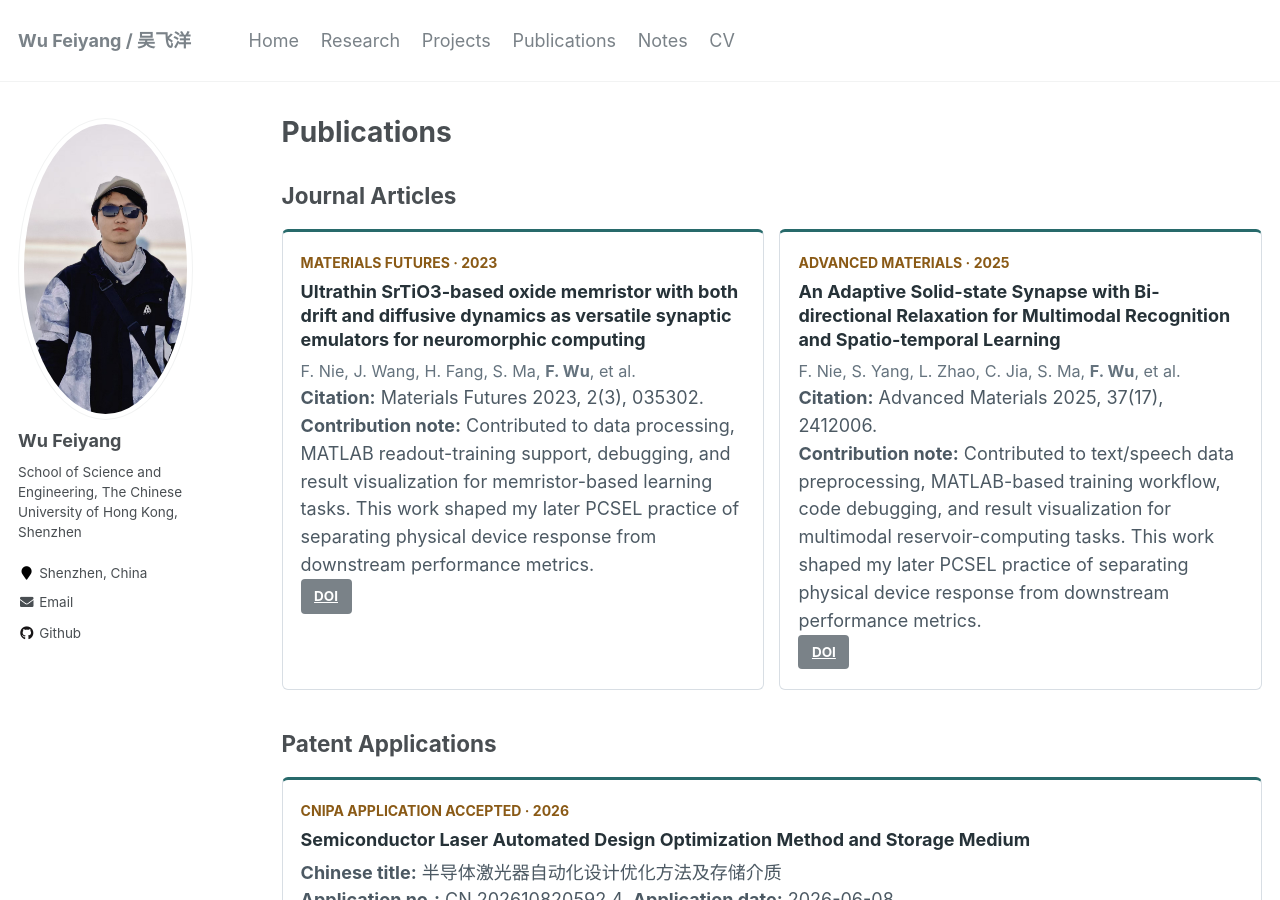
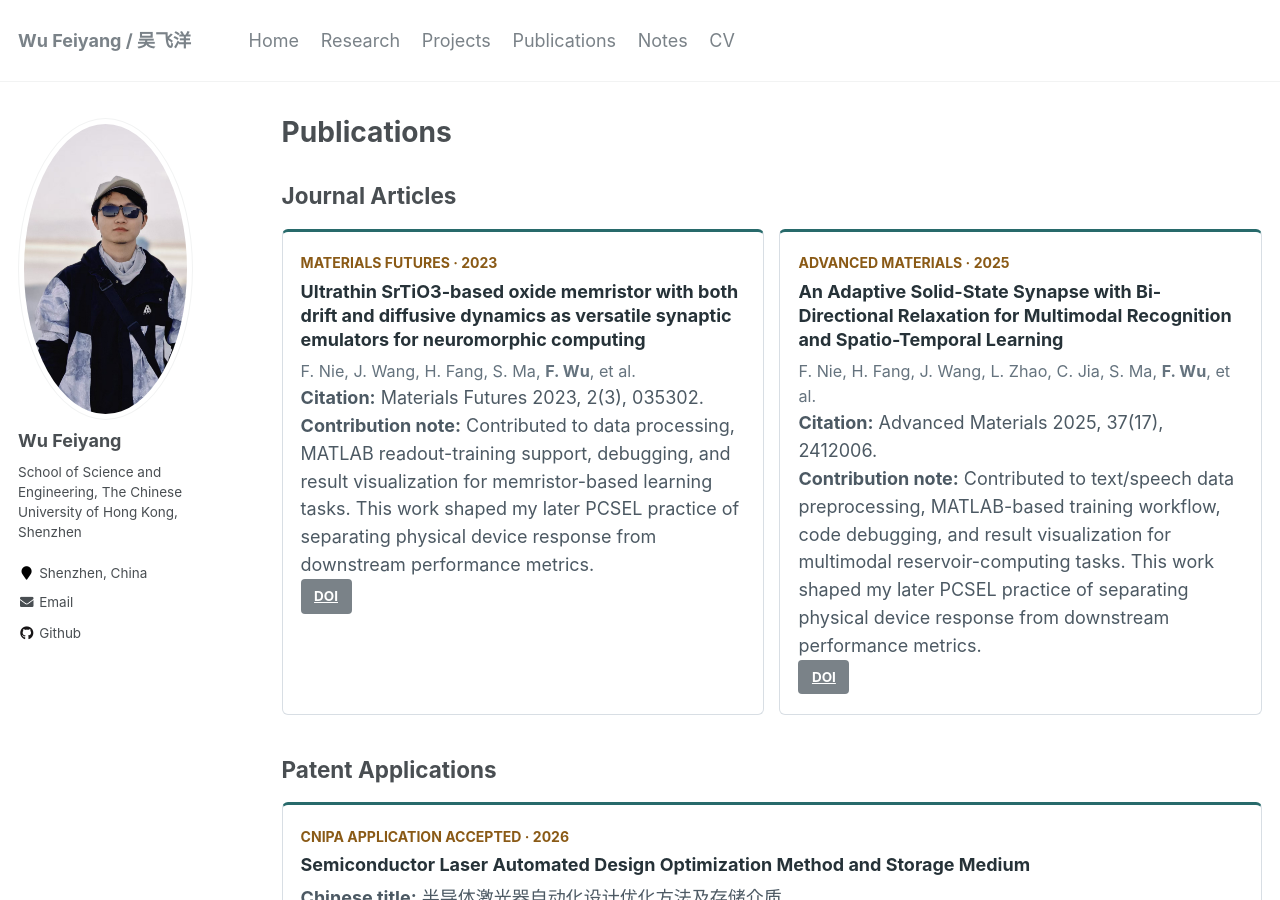
Before and after one commit to wfy-op/wfy-op.github.io, a Jekyll site: the page built from _pages/publications.md, in a window 1280 px wide and 900 px high. Built offline with Jekyll 4.4.1, drawn with Linux system fonts in a browser that asks for light colours.

Commit message:
Correct publication metadata

```diff
--- a/_pages/publications.md
+++ b/_pages/publications.md
@@ -26,8 +26,8 @@ author_profile: true
 
   <article class="publication-card">
     <span class="publication-card__venue">Advanced Materials · 2025</span>
-    <h3>An Adaptive Solid-state Synapse with Bi-directional Relaxation for Multimodal Recognition and Spatio-temporal Learning</h3>
-    <p class="publication-card__authors">F. Nie, S. Yang, L. Zhao, C. Jia, S. Ma, <strong>F. Wu</strong>, et al.</p>
+    <h3>An Adaptive Solid-State Synapse with Bi-Directional Relaxation for Multimodal Recognition and Spatio-Temporal Learning</h3>
+    <p class="publication-card__authors">F. Nie, H. Fang, J. Wang, L. Zhao, C. Jia, S. Ma, <strong>F. Wu</strong>, et al.</p>
     <p><strong>Citation:</strong> Advanced Materials 2025, 37(17), 2412006.</p>
     <p><strong>Contribution note:</strong> Contributed to text/speech data preprocessing, MATLAB-based training workflow, code debugging, and result visualization for multimodal reservoir-computing tasks. This work shaped my later PCSEL practice of separating physical device response from downstream performance metrics.</p>
     <p><a class="btn" href="https://doi.org/10.1002/adma.202412006">DOI</a></p>
```
Also changed, not shown: _pages/about.md (+1 -1 lines), _pages/cv.md (+1 -1 lines).
